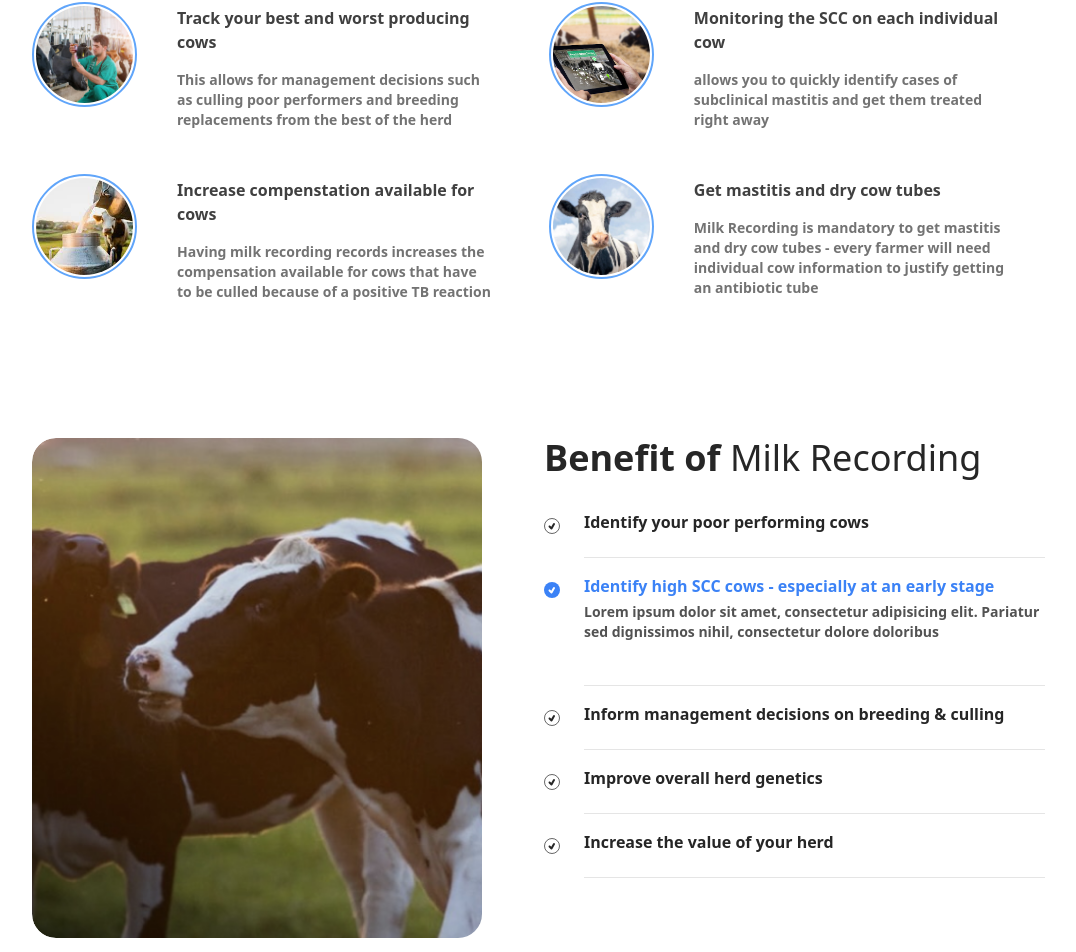
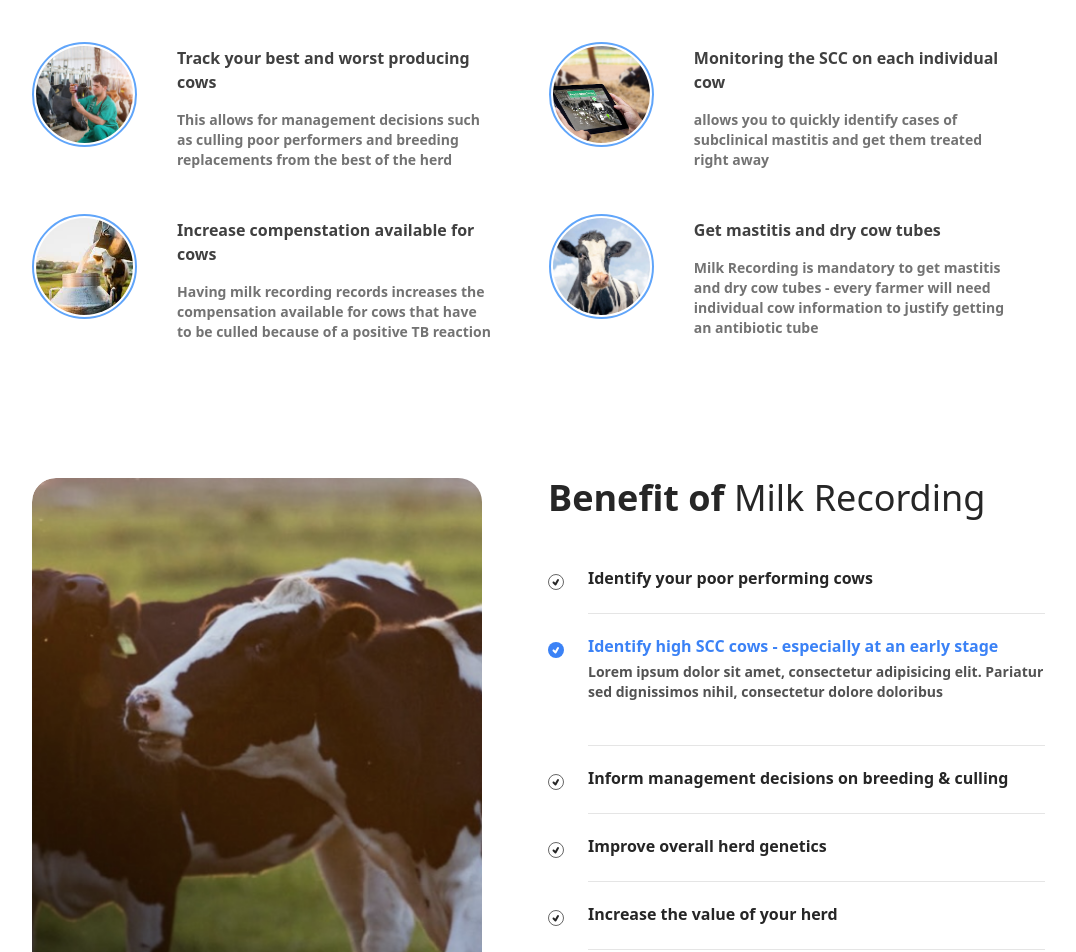
Before and after one commit to SeanGlamuare/dairy-data, a Next.js app: page / in a window 1280 px wide. Shown: the part 906-1858 px from the top of the page, without its empty margins (96-1172 px from the left). Built offline with nearby package versions, Linux system fonts and the light colour scheme.

Commit message:
style: small style changes

```diff
--- a/components/Benefit/Benefit.tsx
+++ b/components/Benefit/Benefit.tsx
@@ -39,22 +39,22 @@ const Benefit = () => {
 
 	return (
 		<div className="flex justify-center w-full h-full px-20 mb-10 mt-28 text-neutral-800">
-			<div className="flex justify-around w-full max-w-5xl 2xl:max-w-7xl">
-				<div className="flex justify-center w-1/2 overflow-hidden xl:justify-start rounded-3xl">
+			<div className="flex justify-around w-full max-w-5xl gap-2 2xl:max-w-7xl">
+				<div className="flex justify-center w-1/2 gap-2 overflow-hidden lg:justify-start rounded-3xl">
 					<Image
 						alt={"benefit"}
 						src="/benefit/benefit1.png"
 						width={450}
 						height={500}
 						fill
-						className={"rounded-3xl object-cover scale-90 xl:scale-100"}
+						className={"rounded-3xl object-cover scale-x-95 xl:scale-100"}
 					/>
 				</div>
-				<div className="flex flex-col w-1/2 gap-4">
+				<div className="flex flex-col w-1/2 gap-8">
 					<div className="text-4xl">
 						<span className="font-bold ">Benefit of</span> Milk Recording
 					</div>
-					<div className="flex flex-col ">
+					<div className="flex flex-col gap-1">
 						{benefits.map((benefit: any) => {
 							return (
 								<div
--- a/components/Why/Why.tsx
+++ b/components/Why/Why.tsx
@@ -30,7 +30,7 @@ const reasons = [
 
 const Why = () => {
 	return (
-		<div className="flex justify-center w-full gap-12 px-20 py-6 mt-10 text-neutral-700">
+		<div className="flex justify-center w-full gap-12 px-20 py-6 mt-20 text-neutral-700">
 			<div className="flex flex-col items-center justify-center w-full max-w-5xl gap-y-12 2xl:max-w-7xl">
 				<div className="w-full text-4xl">
 					<span className="font-bold">Why</span> Milk Recording
```
